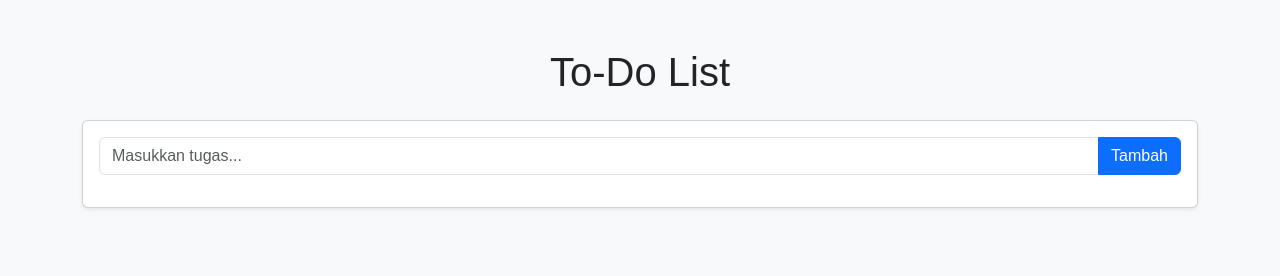
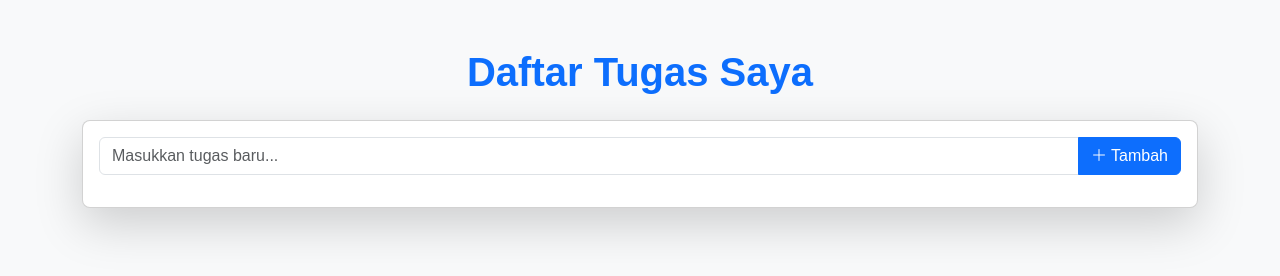
Before and after one commit to GALAXY-AI1/-to-do-list, a plain HTML site: page index.html in a window 1280 px wide. Drawn offline with nearby package versions, Linux system fonts and the light colour scheme.

Commit message:
Update index.html

```diff
--- a/index.html
+++ b/index.html
@@ -1,23 +1,25 @@
 <!DOCTYPE html>
-<html lang="en">
+<html lang="id">
 <head>
     <meta charset="UTF-8">
     <meta name="viewport" content="width=device-width, initial-scale=1.0">
-    <title>To-Do List</title>
+    <title>Daftar Tugas Saya</title>
     <!-- Bootstrap CSS -->
     <link href="https://cdn.jsdelivr.net/npm/bootstrap@5.3.0/dist/css/bootstrap.min.css" rel="stylesheet">
+    <!-- Bootstrap Icons -->
+    <link href="https://cdn.jsdelivr.net/npm/bootstrap-icons@1.10.5/font/bootstrap-icons.css" rel="stylesheet">
     <link rel="stylesheet" href="style.css">
 </head>
 <body class="bg-light">
 
 <div class="container py-5">
-    <h1 class="text-center mb-4">To-Do List</h1>
+    <h1 class="text-center mb-4 text-primary fw-bold">Daftar Tugas Saya</h1>
 
-    <div class="card shadow-sm">
+    <div class="card shadow-lg rounded-3">
         <div class="card-body">
             <div class="input-group mb-3">
-                <input type="text" id="taskInput" class="form-control" placeholder="Masukkan tugas..." aria-label="Task">
-                <button class="btn btn-primary" id="addBtn">Tambah</button>
+                <input type="text" id="taskInput" class="form-control" placeholder="Masukkan tugas baru..." aria-label="Task">
+                <button class="btn btn-primary" id="addBtn"><i class="bi bi-plus-lg"></i> Tambah</button>
             </div>
             <ul class="list-group" id="taskList"></ul>
         </div>
```
